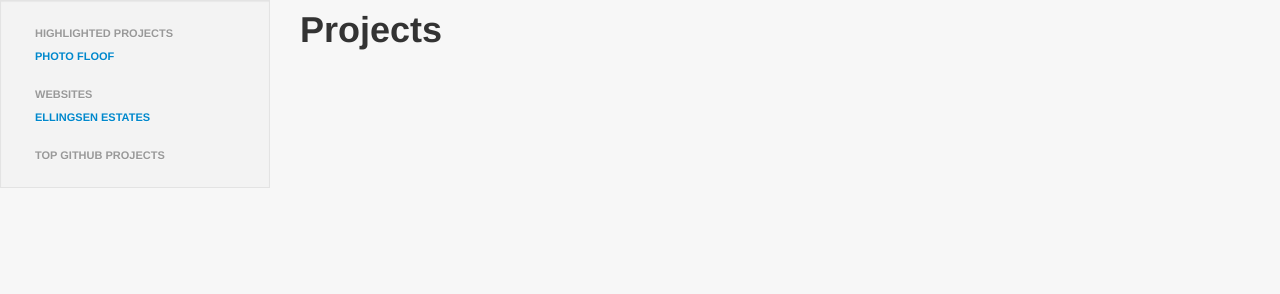
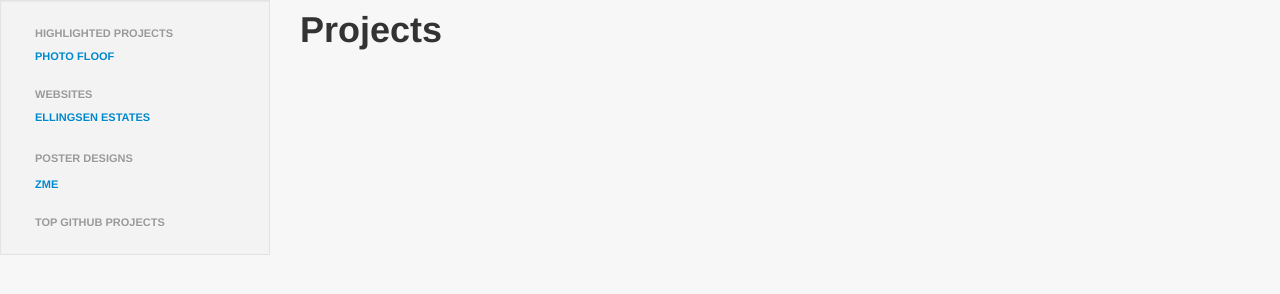
Before and after one commit to Guinto/TrentEDesign, a plain HTML site: page index.html in a window 1280 px wide. Shown: the part 80-374 px from the top of the page. Drawn offline with Linux system fonts and the light colour scheme.

Commit message:
Looking at the concept of having titles clickable

```diff
--- a/index.html
+++ b/index.html
@@ -40,6 +40,10 @@
 					<li class="nav-header">Websites
 						<a href="http://ellingsenestates.com" title="Luxury vacation rental homes">Ellingsen Estates</a>
 					</li>
+					<li class="nav-header">
+						<a class="nav-header" href="#">Poster Designs
+						<a href="desgin.html" title="Poster designs">ZME</a>
+					</li>
 					<li id="githubList" class="nav-header">Top GitHub Projects</li>
 				</ul>
 			</div>
```
